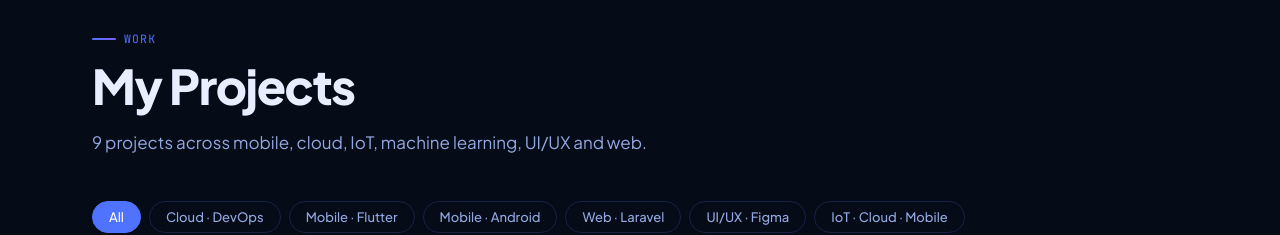
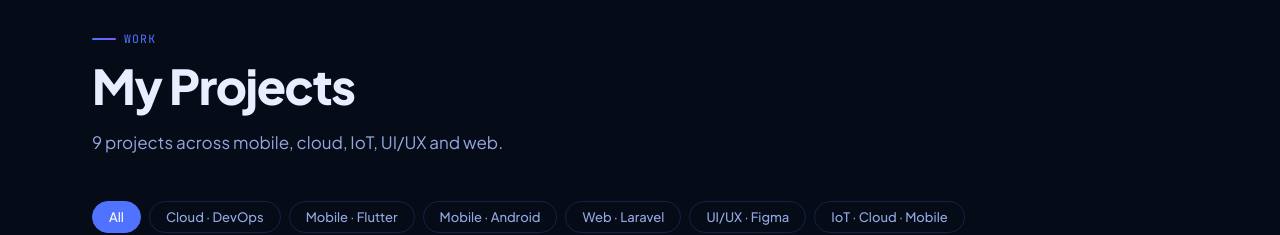
Before and after one commit to hasmath27/portfolio, a React (Vite) app: page / in a window 1280 px wide. Shown: the part 1000-1235 px from the top of the page. Built offline with nearby package versions, Linux system fonts and the light colour scheme.

Commit message:
updated specialties

```diff
--- a/src/components/Projects.jsx
+++ b/src/components/Projects.jsx
@@ -147,7 +147,7 @@ export default function Projects() {
         <p className="section-label">Work</p>
         <h2 className="section-title">My Projects</h2>
         <p className="section-sub" style={{marginBottom: "44px"}}>
-          9 projects across mobile, cloud, IoT, machine learning, UI/UX and web.
+          9 projects across mobile, cloud, IoT, UI/UX and web.
         </p>
 
         {/* Filters */}
```
